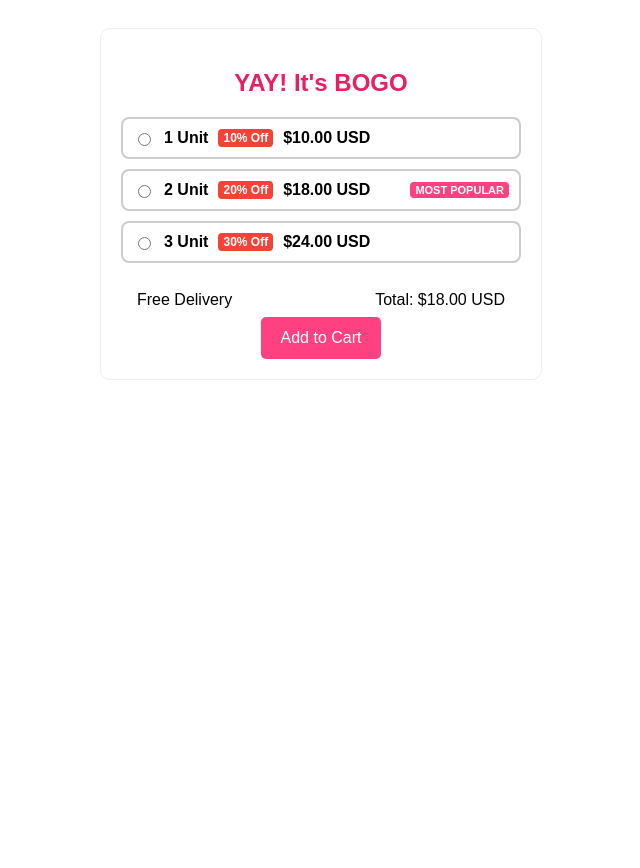
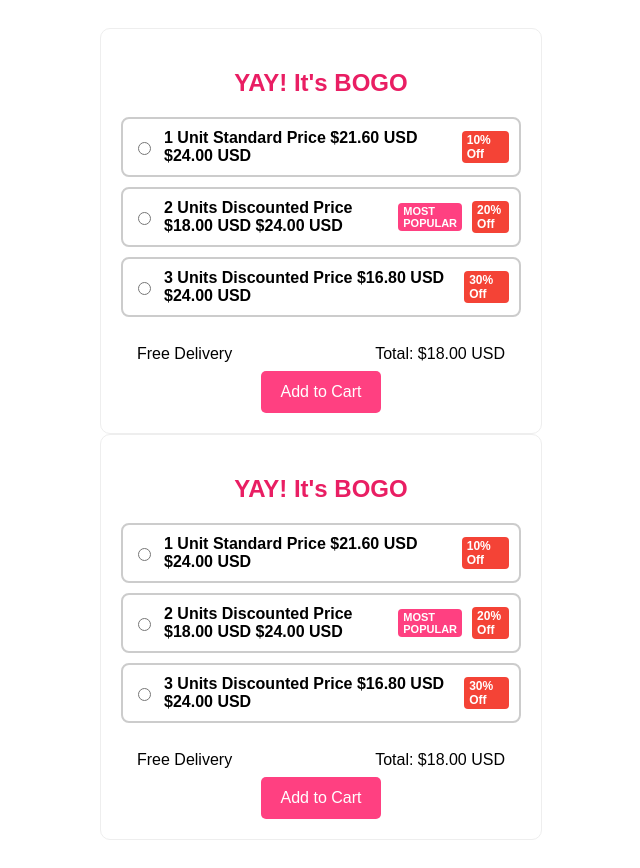
Before and after one commit to 4lt41r/InteractiveBox, a plain HTML site: page index.html in a window 1280 px wide. Shown: the whole page, without its empty margins (319-959 px from the left). Before the commit the page ends 800 px from the top, so only its background shows below. Drawn offline with Linux system fonts and the light colour scheme.

Commit message:
Update index.html
Added additional structuring

```diff
--- a/index.html
+++ b/index.html
@@ -13,18 +13,20 @@
     <div class="box" data-box="1">
       <div class="box-header">
         <input type="radio" name="unit" />
-        <span>1 Unit</span>
+          <div class="intbox">
+          <span class="left">1 Unit
+              <span class="sub">Standard Price</span>
+              </span>
+          <span class="right">$21.60 USD
+               <span class="orgprice">$24.00 USD</span>
+              </span>
+        </div>
+
         <span class="discount">10% Off</span>
-        <span class="price">$10.00 USD</span>
       </div>
       <div class="box-content">
         <div class="item">
           <label>#1</label>
-          <select><option>S</option><option>M</option><option>L</option></select>
-          <select><option>Black</option><option>Blue</option><option>Red</option></select>
-        </div>
-        <div class="item">
-          <label>#2</label>
           <select><option>S</option><option>M</option><option>L</option></select>
           <select><option>Black</option><option>Blue</option><option>Red</option></select>
         </div>
@@ -35,10 +37,16 @@
     <div class="box" data-box="2">
       <div class="box-header">
         <input type="radio" name="unit" />
-        <span>2 Unit</span>
+          <div class="intbox">
+          <span class="left">2 Units
+              <span class="sub">Discounted Price</span>
+          </span>
+          <span class="right">$18.00 USD
+               <span class="orgprice">$24.00 USD</span>
+              </span>
+        </div>
+        <span class="tag">MOST POPULAR</span>
         <span class="discount">20% Off</span>
-        <span class="price">$18.00 USD</span>
-        <span class="tag">MOST POPULAR</span>
       </div>
       <div class="box-content">
         <div class="item">
@@ -58,9 +66,15 @@
     <div class="box" data-box="3">
       <div class="box-header">
         <input type="radio" name="unit" />
-        <span>3 Unit</span>
+          <div class="intbox">
+          <span class="left">3 Units
+              <span class="sub">Discounted Price</span>
+          </span>
+          <span class="right">$16.80 USD
+               <span class="orgprice">$24.00 USD</span>
+              </span>
+        </div>
         <span class="discount">30% Off</span>
-        <span class="price">$24.00 USD</span>
       </div>
       <div class="box-content">
         <div class="item">
@@ -70,6 +84,11 @@
         </div>
         <div class="item">
           <label>#2</label>
+          <select><option>S</option><option>M</option><option>L</option></select>
+          <select><option>Black</option><option>Blue</option><option>Red</option></select>
+        </div>
+        <div class="item">
+          <label>#3</label>
           <select><option>S</option><option>M</option><option>L</option></select>
           <select><option>Black</option><option>Blue</option><option>Red</option></select>
         </div>
@@ -88,3 +107,112 @@
   <script src="script.js"></script>
 </body>
 </html>
+<!DOCTYPE html>
+<html lang="en">
+<head>
+  <meta charset="UTF-8">
+  <title>Interactive Boxes</title>
+  <link rel="stylesheet" href="styles.css">
+</head>
+<body>
+  <div class="container">
+    <h2>YAY! It's BOGO</h2>
+
+    <!-- Box 1 -->
+    <div class="box" data-box="1">
+      <div class="box-header">
+        <input type="radio" name="unit" />
+          <div class="intbox">
+          <span class="left">1 Unit
+              <span class="sub">Standard Price</span>
+              </span>
+          <span class="right">$21.60 USD
+               <span class="orgprice">$24.00 USD</span>
+              </span>
+        </div>
+
+        <span class="discount">10% Off</span>
+      </div>
+      <div class="box-content">
+        <div class="item">
+          <label>#1</label>
+          <select><option>S</option><option>M</option><option>L</option></select>
+          <select><option>Black</option><option>Blue</option><option>Red</option></select>
+        </div>
+      </div>
+    </div>
+
+    <!-- Box 2 -->
+    <div class="box" data-box="2">
+      <div class="box-header">
+        <input type="radio" name="unit" />
+          <div class="intbox">
+          <span class="left">2 Units
+              <span class="sub">Discounted Price</span>
+          </span>
+          <span class="right">$18.00 USD
+               <span class="orgprice">$24.00 USD</span>
+              </span>
+        </div>
+        <span class="tag">MOST POPULAR</span>
+        <span class="discount">20% Off</span>
+      </div>
+      <div class="box-content">
+        <div class="item">
+          <label>#1</label>
+          <select><option>S</option><option>M</option><option>L</option></select>
+          <select><option>Black</option><option>Blue</option><option>Red</option></select>
+        </div>
+        <div class="item">
+          <label>#2</label>
+          <select><option>S</option><option>M</option><option>L</option></select>
+          <select><option>Black</option><option>Blue</option><option>Red</option></select>
+        </div>
+      </div>
+    </div>
+
+    <!-- Box 3 -->
+    <div class="box" data-box="3">
+      <div class="box-header">
+        <input type="radio" name="unit" />
+          <div class="intbox">
+          <span class="left">3 Units
+              <span class="sub">Discounted Price</span>
+          </span>
+          <span class="right">$16.80 USD
+               <span class="orgprice">$24.00 USD</span>
+              </span>
+        </div>
+        <span class="discount">30% Off</span>
+      </div>
+      <div class="box-content">
+        <div class="item">
+          <label>#1</label>
+          <select><option>S</option><option>M</option><option>L</option></select>
+          <select><option>Black</option><option>Blue</option><option>Red</option></select>
+        </div>
+        <div class="item">
+          <label>#2</label>
+          <select><option>S</option><option>M</option><option>L</option></select>
+          <select><option>Black</option><option>Blue</option><option>Red</option></select>
+        </div>
+        <div class="item">
+          <label>#3</label>
+          <select><option>S</option><option>M</option><option>L</option></select>
+          <select><option>Black</option><option>Blue</option><option>Red</option></select>
+        </div>
+      </div>
+    </div>
+
+    <div class="footer">
+        <div class="row">
+          <span class="left">Free Delivery</span>
+          <span class="right">Total: $18.00 USD</span>
+        </div>
+      <button>Add to Cart</button>
+    </div>
+  </div>
+
+  <script src="script.js"></script>
+</body>
+</html>
```
